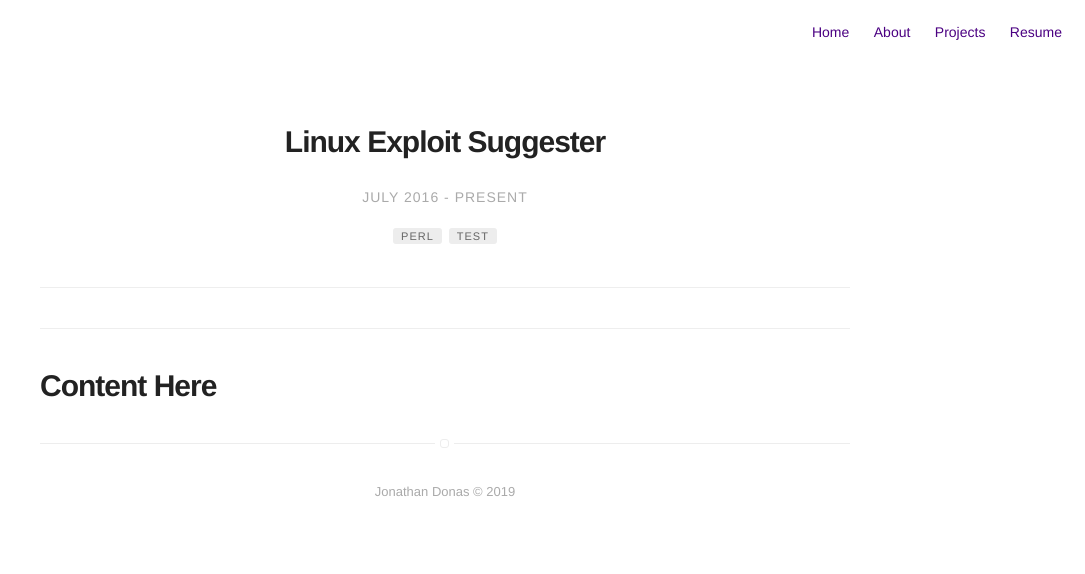
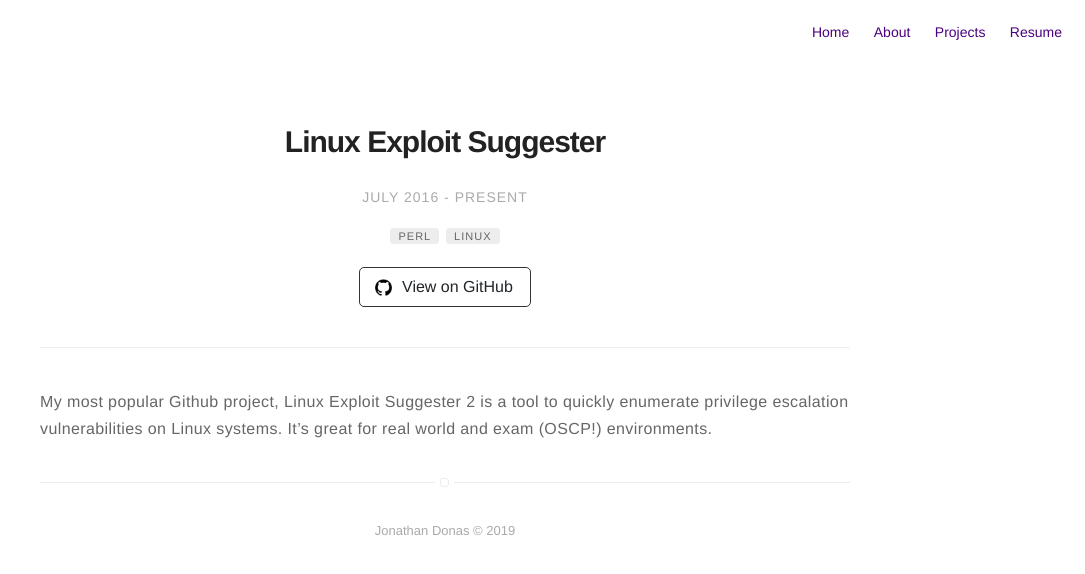
Before and after one commit to jondonas/jondonas.github.io, a Jekyll site: the page built from _posts/2005-01-01-linux-exploit-suggester.markdown, in a window 1280 px wide. Shown: the top 574 px of the page, without its empty margins (195-1280 px from the left). Built offline with Jekyll 4.4.1, drawn with Linux system fonts in a browser that asks for light colours.

Commit message:
Finish adding open-source projects

```diff
--- /dev/null
+++ b/_posts/2005-01-01-linux-exploit-suggester.markdown
@@ -0,0 +1,16 @@
+---
+title: "Linux Exploit Suggester"
+icon: ":dart:"
+layout: post
+date: 2005-01-01 00:00 # Used for project ordering, never displayed
+startDate: 2016-07-01 00:00
+endDate: present
+tag: [perl, linux]
+github: https://github.com/jondonas/linux-exploit-suggester-2
+projects: true
+category: open-source
+author: jondonas
+externalLink: false
+---
+
+My most popular Github project, Linux Exploit Suggester 2 is a tool to quickly enumerate privilege escalation vulnerabilities on Linux systems. It's great for real world and exam (OSCP!) environments.
--- a/_posts/3002-01-01-linux-exploit-suggester.markdown
+++ /dev/null
@@ -1,18 +0,0 @@
----
-title: "Linux Exploit Suggester"
-icon: ":dart:"
-layout: post
-date: 1002-01-01 00:00 # Used for project ordering, never displayed
-startDate: 2016-07-01 00:00
-endDate: present
-tag: [perl, test]
-headerImage: false
-projects: true
-hidden: false
-category: open-source
-author: jondonas
-externalLink: false
----
-
----
-# Content Here
```
Also changed, not shown: _posts/2004-01-01-forensic-tools.markdown (added, +15 -0 lines), _posts/3001-01-01-saltcloud-bug.markdown (added, +15 -0 lines), _posts/3002-01-01-waterloo-root.markdown (added, +15 -0 lines), projects.html (+25 -0 lines).
